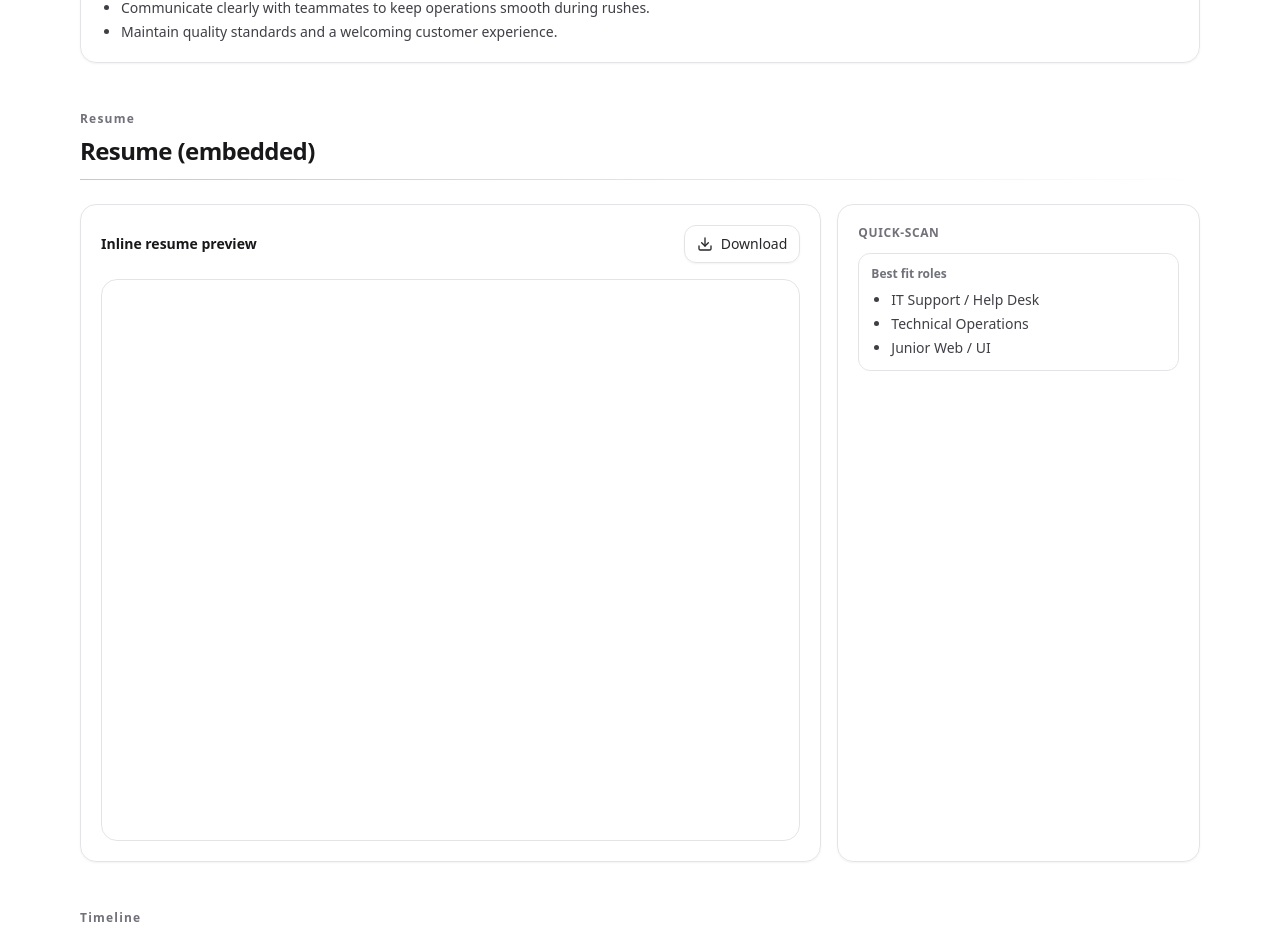
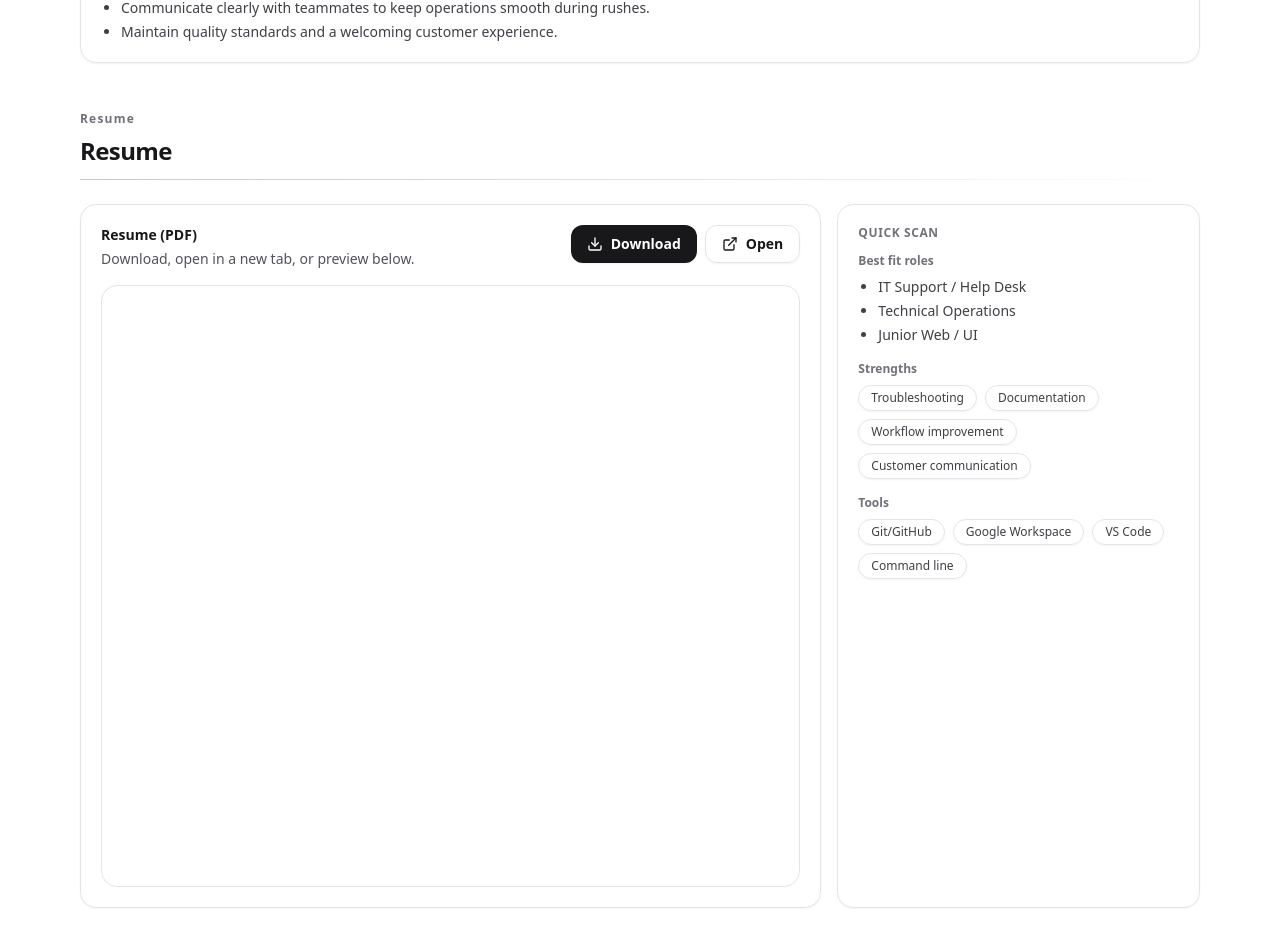
Before and after one commit to neiltoms485-prog/portfolio, a React (Vite) app: page / in a window 1280 px wide. Shown: the part 3280-4212 px from the top of the page. Built offline with nearby package versions, Linux system fonts and the light colour scheme.

Commit message:
Polish resume section (actions + quick scan)

```diff
--- a/src/App.jsx
+++ b/src/App.jsx
@@ -818,38 +818,93 @@ export default function App() {
             <ExperienceList items={CONTENT.experience} />
           </Section>
 
-          <Section id="resume" eyebrow="Resume" title="Resume (embedded)">
+          <Section id="resume" eyebrow="Resume" title="Resume">
   <div className="grid gap-4 md:grid-cols-3">
+    {/* Left: actions + embedded preview */}
     <Card className="md:col-span-2">
-                <div className="flex items-center justify-between gap-3">
+      <div className="flex flex-wrap items-start justify-between gap-3">
         <div>
-                    <div className="text-sm font-semibold">Inline resume preview</div>
+          <div className="text-sm font-semibold">Resume (PDF)</div>
+          <div className="mt-1 text-sm text-zinc-600 dark:text-zinc-300">
+            Download, open in a new tab, or preview below.
           </div>
+        </div>
+
+        <div className="flex flex-wrap gap-2">
           <a
             href={CONTENT.resumeUrl}
-                    className="inline-flex items-center gap-2 rounded-xl border border-zinc-200 bg-white/70 px-3 py-2 text-sm font-medium text-zinc-800 shadow-sm transition hover:-translate-y-0.5 hover:shadow-md dark:border-zinc-800 dark:bg-zinc-950/40 dark:text-zinc-100"
+            className="inline-flex items-center gap-2 rounded-xl bg-zinc-900 px-4 py-2 text-sm font-semibold text-white shadow-sm transition hover:-translate-y-0.5 hover:shadow-md dark:bg-white dark:text-zinc-900"
           >
-                    <Download className="h-4 w-4" /> Download
+            <Download className="h-4 w-4" />
+            Download
           </a>
+
+          <a
+            href={CONTENT.resumeUrl}
+            target="_blank"
+            rel="noreferrer"
+            className="inline-flex items-center gap-2 rounded-xl border border-zinc-200 bg-white/70 px-4 py-2 text-sm font-semibold text-zinc-900 shadow-sm transition hover:-translate-y-0.5 hover:shadow-md dark:border-zinc-800 dark:bg-zinc-950/40 dark:text-zinc-50"
+          >
+            <ExternalLink className="h-4 w-4" />
+            Open
+          </a>
+        </div>
       </div>
 
       <div className="mt-4 overflow-hidden rounded-2xl border border-zinc-200 bg-white/60 dark:border-zinc-800 dark:bg-zinc-950/40">
-                  <object data={CONTENT.resumeUrl} type="application/pdf" className="h-[70vh] w-full" aria-label="Resume PDF">
-                    <iframe src={CONTENT.resumeUrl} title="Resume PDF" className="h-[70vh] w-full" />
+        <object
+          data={CONTENT.resumeUrl}
+          type="application/pdf"
+          className="h-[75vh] w-full"
+          aria-label="Resume PDF"
+        >
+          <iframe
+            src={CONTENT.resumeUrl}
+            title="Resume PDF"
+            className="h-[75vh] w-full"
+          />
         </object>
       </div>
     </Card>
 
+    {/* Right: quick scan */}
     <Card>
-                <div className="text-xs font-semibold uppercase tracking-wider text-zinc-500 dark:text-zinc-400">Quick-scan</div>
-                <div className="mt-3 space-y-3 text-sm text-zinc-700 dark:text-zinc-200">
-                  <div className="rounded-xl border border-zinc-200 bg-white/60 p-3 dark:border-zinc-800 dark:bg-zinc-950/40">
-                    <div className="text-xs font-semibold text-zinc-500 dark:text-zinc-400">Best fit roles</div>
+      <div className="text-xs font-semibold uppercase tracking-wider text-zinc-500 dark:text-zinc-400">
+        Quick scan
+      </div>
+
+      <div className="mt-3 space-y-4 text-sm text-zinc-700 dark:text-zinc-200">
+        <div>
+          <div className="text-xs font-semibold text-zinc-500 dark:text-zinc-400">
+            Best fit roles
+          </div>
           <ul className="mt-2 list-disc space-y-1 pl-5">
             <li>IT Support / Help Desk</li>
             <li>Technical Operations</li>
             <li>Junior Web / UI</li>
           </ul>
+        </div>
+
+        <div>
+          <div className="text-xs font-semibold text-zinc-500 dark:text-zinc-400">
+            Strengths
+          </div>
+          <div className="mt-2 flex flex-wrap gap-2">
+            {["Troubleshooting", "Documentation", "Workflow improvement", "Customer communication"].map((t) => (
+              <Pill key={t}>{t}</Pill>
+            ))}
+          </div>
+        </div>
+
+        <div>
+          <div className="text-xs font-semibold text-zinc-500 dark:text-zinc-400">
+            Tools
+          </div>
+          <div className="mt-2 flex flex-wrap gap-2">
+            {["Git/GitHub", "Google Workspace", "VS Code", "Command line"].map((t) => (
+              <Pill key={t}>{t}</Pill>
+            ))}
+          </div>
         </div>
       </div>
     </Card>
```
Lines whose indentation alone changed are shown as unchanged.
